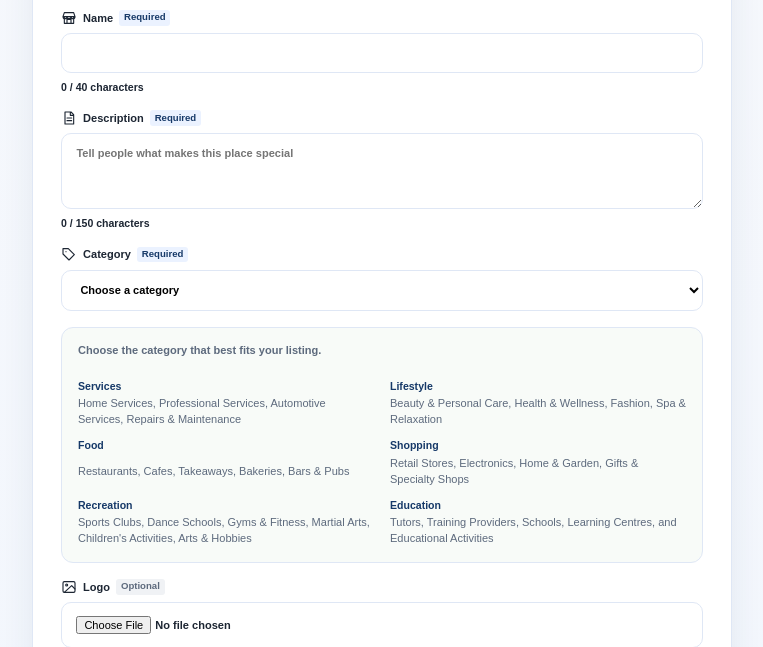
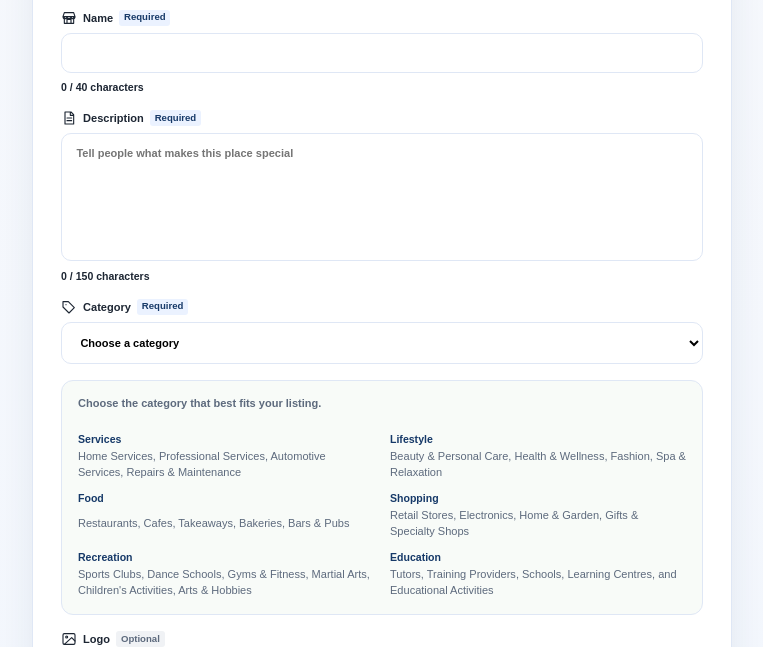
Before and after one commit to mbnarayn/communise, a Flask app: page /add in a window 1280 px wide. Shown: the part 258-905 px from the top of the page, without its empty margins (258-1021 px from the left). Run offline with Flask 3, Linux system fonts and the light colour scheme.

Commit message:
more updates

```diff
--- a/static/styles.css
+++ b/static/styles.css
@@ -1082,6 +1082,12 @@ textarea {
   resize: vertical;
 }
 
+.listing-form-card textarea[name="description"] {
+  min-height: 8rem;
+  overflow-y: hidden;
+  resize: none;
+}
+
 select {
   width: 100%;
   min-width: 0;
--- a/templates/add_listing.html
+++ b/templates/add_listing.html
@@ -232,8 +232,13 @@
       const descriptionInput = document.querySelector('textarea[name="description"]');
       const descriptionCharacterCount = document.getElementById('description-character-count');
       if (descriptionInput && descriptionCharacterCount) {
+        const resizeDescription = () => {
+          descriptionInput.style.height = 'auto';
+          descriptionInput.style.height = `${descriptionInput.scrollHeight}px`;
+        };
         const updateDescriptionCharacterCount = () => {
           descriptionCharacterCount.textContent = `${descriptionInput.value.length} / ${descriptionInput.maxLength} characters`;
+          resizeDescription();
         };
         descriptionInput.addEventListener('input', updateDescriptionCharacterCount);
         updateDescriptionCharacterCount();
```
Also changed, not shown: tests/test_app.py (+1 -0 lines).
